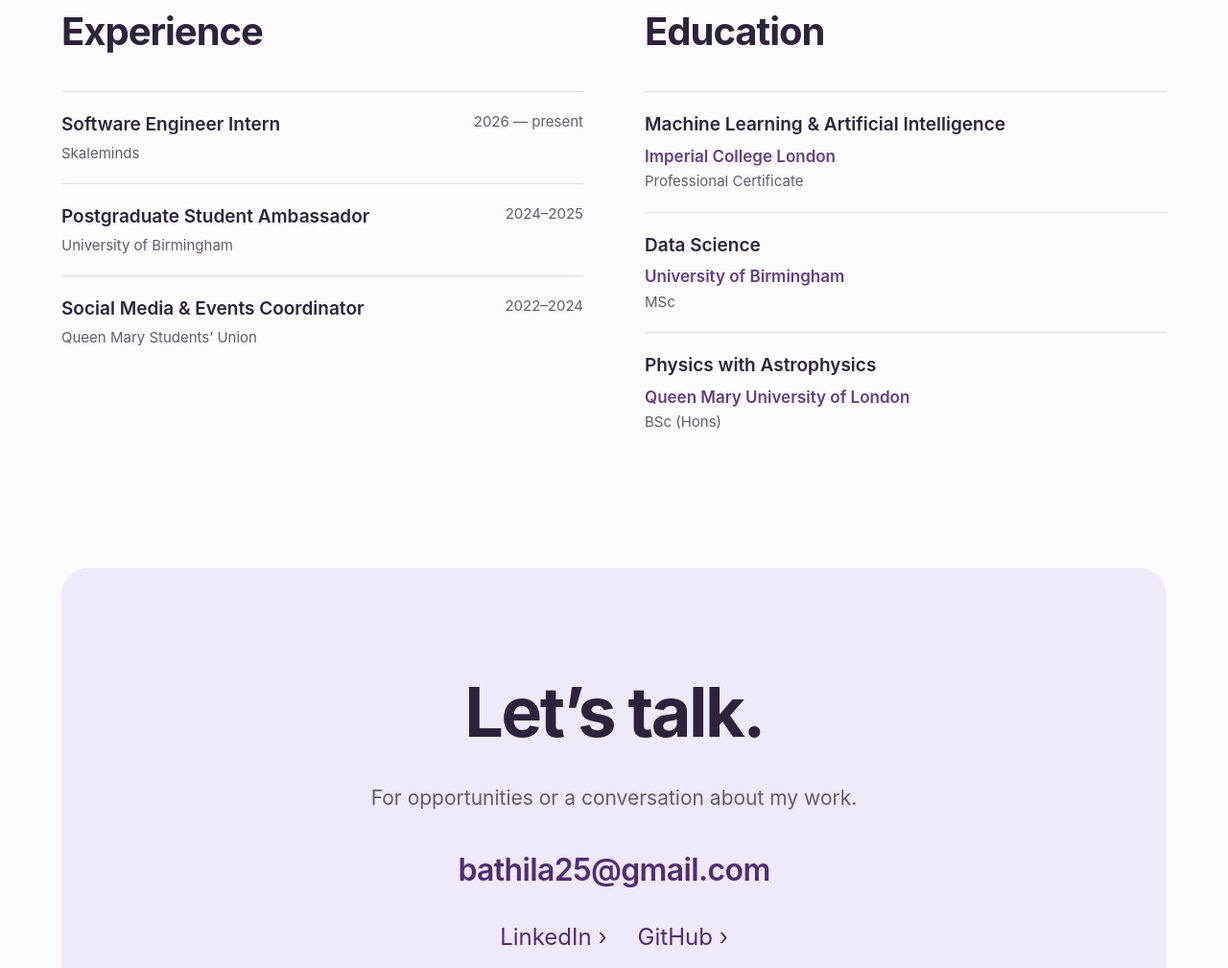
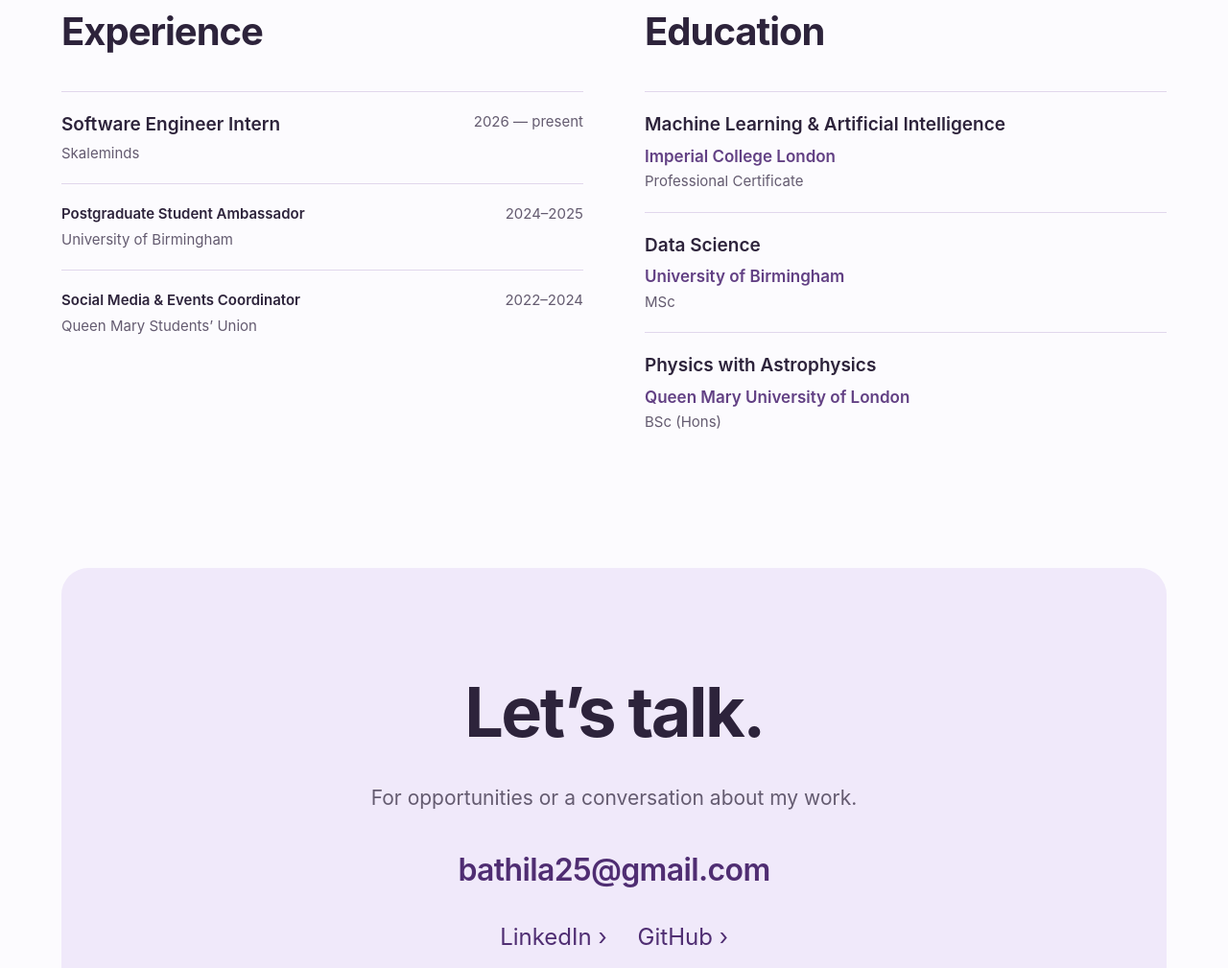
Before and after one commit to Bathilaa/bathilaa.github.io, a plain HTML site: page index.html in a window 1280 px wide. Shown: the part 2202-3211 px from the top of the page at 96% size. Drawn offline with Linux system fonts and the light colour scheme.

Commit message:
Update styles.css

```diff
--- a/styles.css
+++ b/styles.css
@@ -53,6 +53,7 @@
 .row{border-top:1px solid var(--line);padding:20px 0;display:flex;justify-content:space-between;gap:16px}
 .row.stacked{display:block}
 .row h3{font-size:19px;font-weight:600}
+.row.minor h3{font-size:15px}
 .muted{color:var(--muted);font-size:15px;margin-top:4px}
 .date{white-space:nowrap;margin-top:0}
 .uni{margin-top:6px;font-size:17px;font-weight:600;color:var(--purple)}
```
